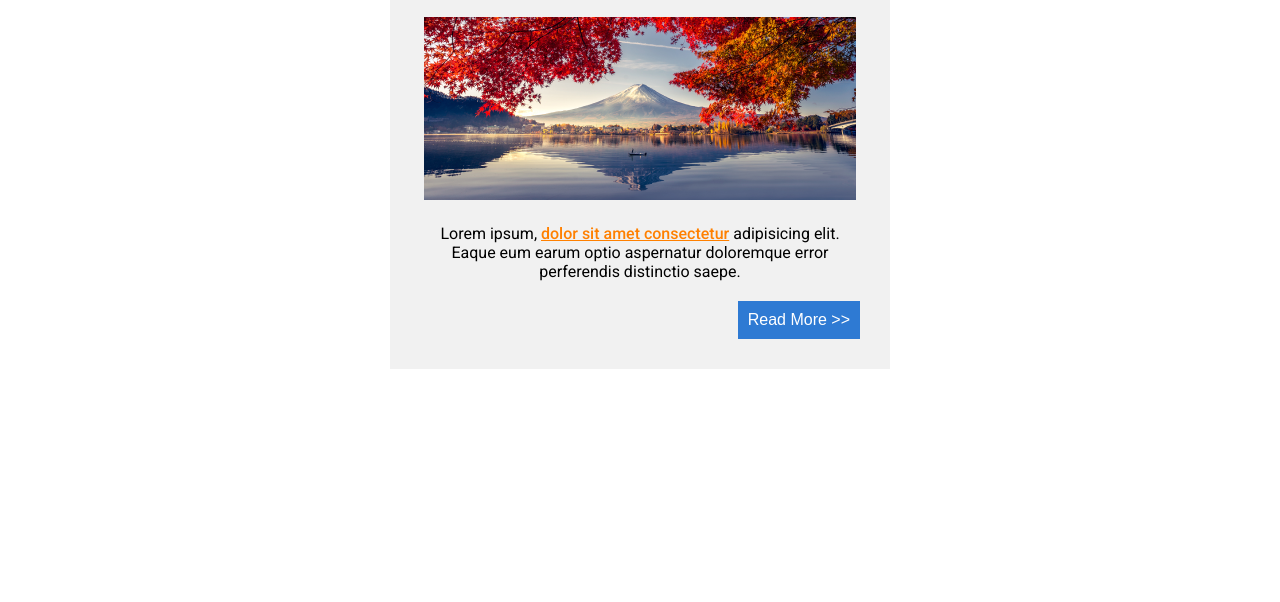
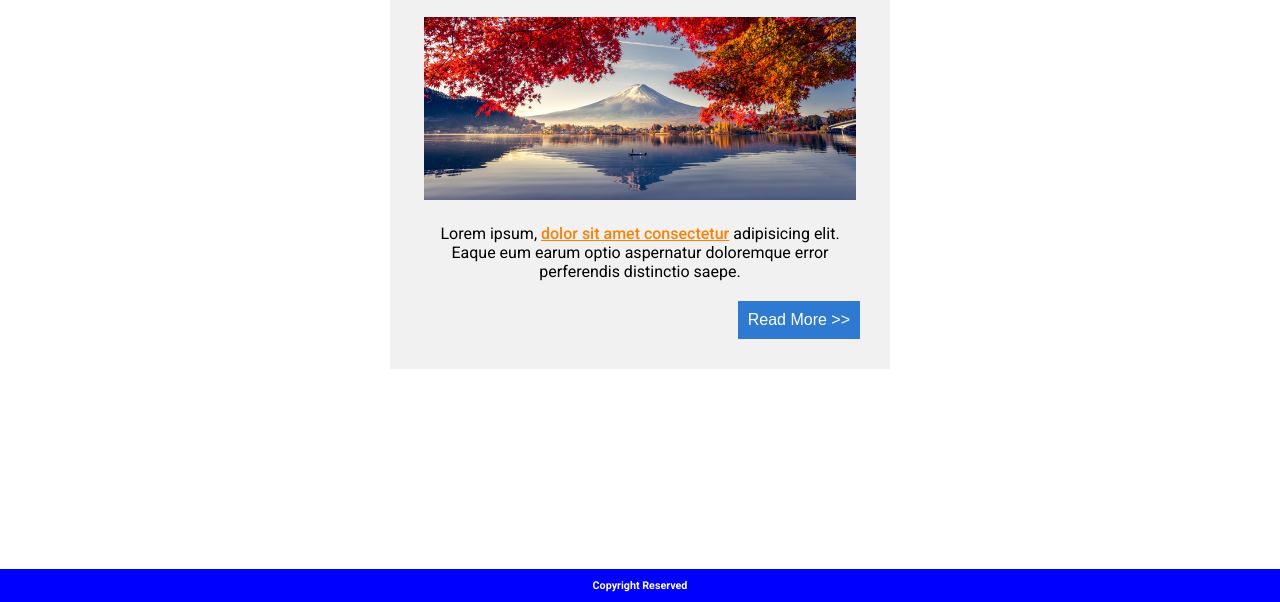
Before and after one commit to jitinstitute/natue-s-blog--html-css, a plain HTML site: page index.html in a window 1280 px wide. Shown: the part 198-800 px from the top of the page. Drawn offline with Linux system fonts and the light colour scheme.

Commit message:
added footer

```diff
--- a/index.html
+++ b/index.html
@@ -23,6 +23,10 @@
         </div>
     </div>
 
+    <footer>
+        <h6>Copyright Reserved</h6>
+    </footer>
+
 </body>
 
 </html>
--- a/style.css
+++ b/style.css
@@ -65,3 +65,15 @@ button {
 .btn-div {
     text-align: right;
 }
+
+footer {
+    background-color: blue;
+    position: absolute;
+    bottom: 0;
+    width: 100%;
+}
+footer h6 {
+    color: white;
+    padding: 10px 0;
+    text-align: center;
+}
```
